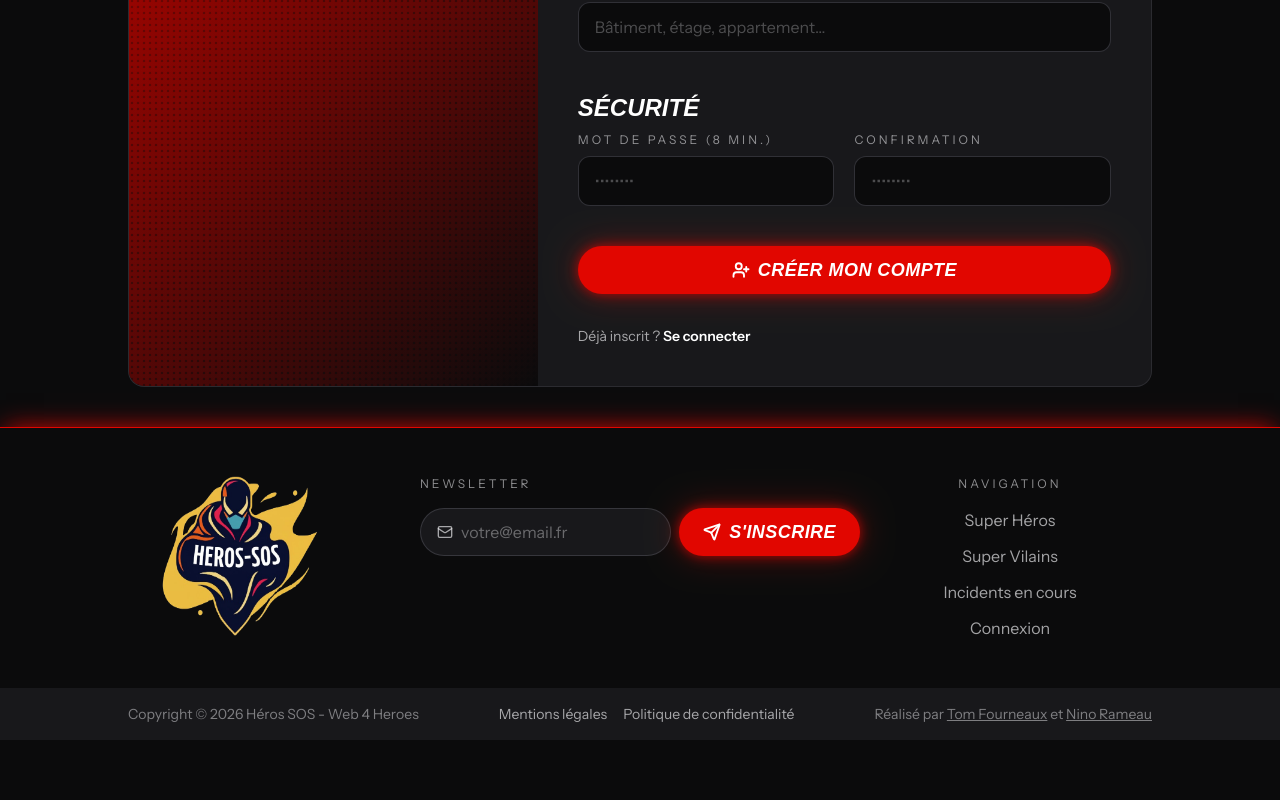
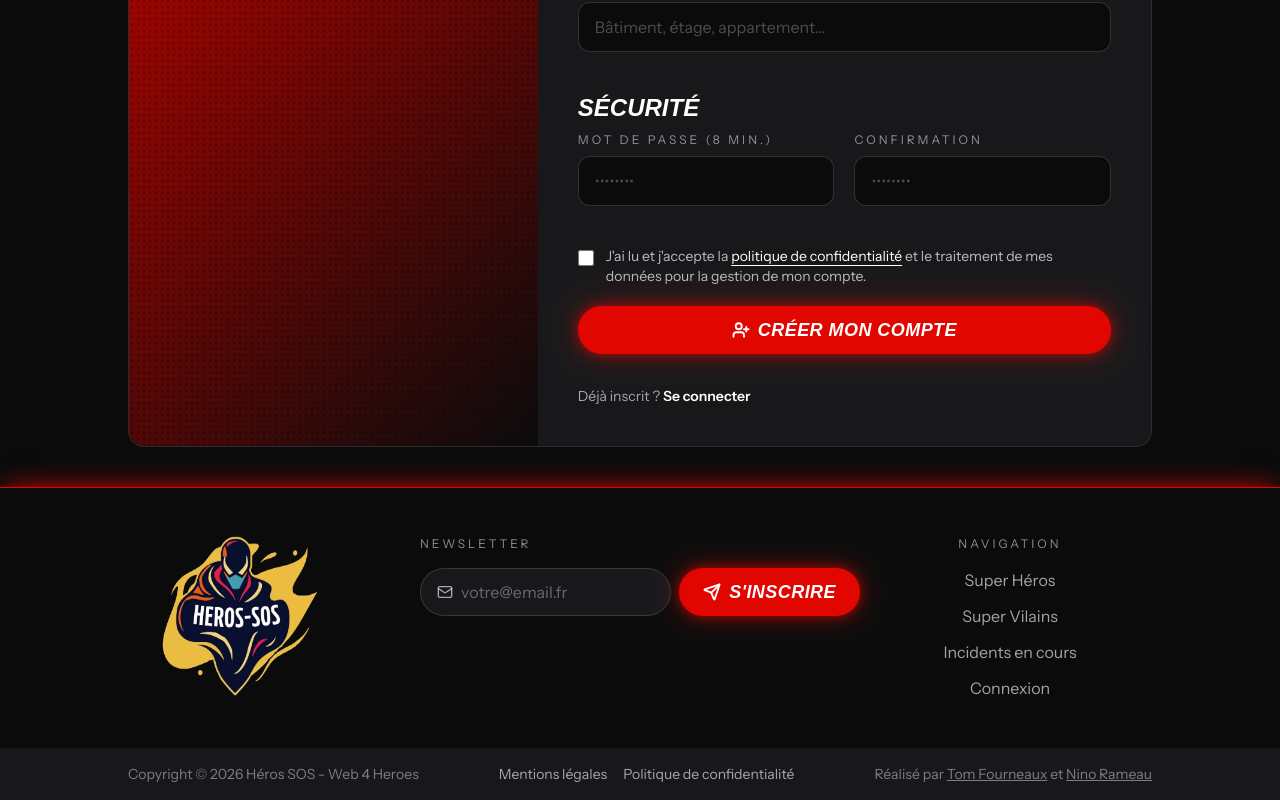
Before and after one commit to tomfrx12/Hero-SOS, a React (Vite) app: page /inscription in a window 1280 px wide. Shown: the part 906-1706 px from the top of the page. Before the commit the page ends 1646 px from the top, so only its background shows below. Built offline with nearby package versions, Linux system fonts and the light colour scheme; no server answers; a web font is replaced by a local one.

Commit message:
feat: demander l'acceptation de la politique de confidentialité à l'inscription

```diff
--- a/src/pages/Inscription.tsx
+++ b/src/pages/Inscription.tsx
@@ -189,6 +189,16 @@ export default function Inscription() {
                     </fieldset>
 
                     <div className="flex flex-col gap-5">
+                        {/* Ouvert dans un nouvel onglet pour ne pas perdre le formulaire déjà rempli */}
+                        <label className="flex cursor-pointer items-start gap-3 text-sm text-gris-trait/80">
+                            <input type="checkbox" required className="mt-1 size-4 shrink-0 accent-rouge-alerte" />
+                            <span>
+                                J'ai lu et j'accepte la{" "}
+                                <Link to="/politique-de-confidentialite" target="_blank" className="text-white underline underline-offset-4 hover:text-rouge-alerte">politique de confidentialité</Link>
+                                {" "}et le traitement de mes données pour la gestion de mon compte.
+                            </span>
+                        </label>
+
                         {erreur && (
                             <p role="alert" className="rounded-xl border border-rouge-alerte/50 bg-rouge-alerte/15 px-4 py-3 text-sm! text-fond-clair">
                                 {erreur}
```
